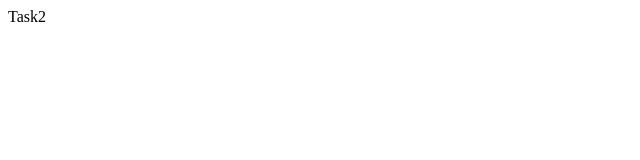
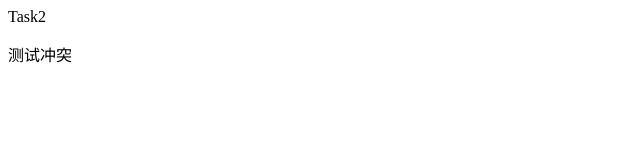
Before and after one commit to luffyZh/git-example, a plain HTML site: page task2/index.html in a window 1280 px wide. Shown: the full height of the page, 0-640 px from the left. Drawn offline with Linux system fonts and the light colour scheme.

```diff
--- a/task2/index.html
+++ b/task2/index.html
@@ -7,5 +7,6 @@
 </head>
 <body>
   Task2
+  <p>测试冲突</p>
 </body>
 </html>
```
